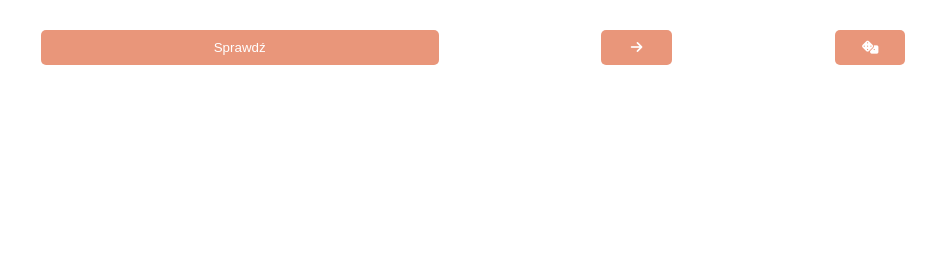
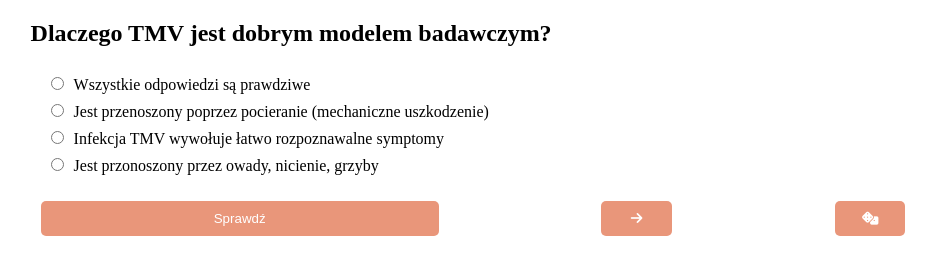
Before and after one commit to jakubguzek/quizmo, a plain HTML site: page index.html in a window 1280 px wide. Shown: the whole page, without its empty margins (167-1103 px from the left). Drawn offline with Linux system fonts and the light colour scheme.

Commit message:
change src for index.js

```diff
--- a/index.html
+++ b/index.html
@@ -18,6 +18,6 @@
     <button class="next-button" onclick="nextQuestion()"><i class="fa-solid fa-arrow-right" title="Next question"></i></button>
     <button class="random-button" onclick="randomQuestion()"><i class="fa-solid fa-dice" title="Radnom question"></i></button>
   </div>
-    <script type="module" src="https://combinatronics.com/jakubguzek/quizmo/main/index.js"></script>
+    <script type="module" src="/index.js"></script>
   </body>
 </html>
```
